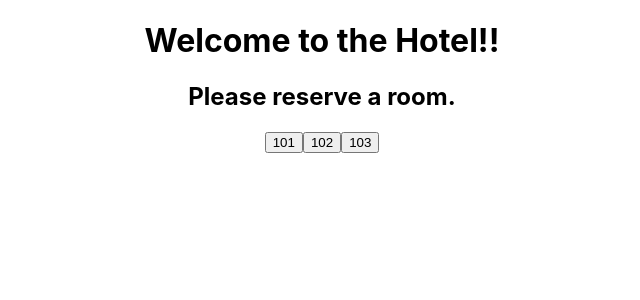
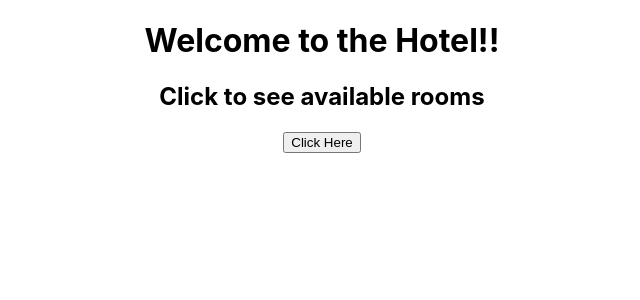
Before and after one commit to stephen-kovolski/react-game-app, a React (Create React App) app: page / in a window 1280 px wide. Shown: the top 300 px of the page, without its empty margins (318-958 px from the left). Built offline with nearby package versions, Linux system fonts and the light colour scheme.

Commit message:
cleaned up files

```diff
--- a/src/components/PickRoom.js
+++ b/src/components/PickRoom.js
@@ -1,13 +1,14 @@
 import React from "react";
 import rooms from "../roomLogic";
 
-function PickRoom(){
+function PickRoom(props){
     return(
         <div>
-            <h2>Please reserve a room.</h2>
-            <button>101</button>
+            <h2>Click to see available rooms</h2>
+            <button onClick={()=>{}}>Click Here</button>
+            {/* {<button>101</button>
             <button>102</button>
-            <button>103</button>
+            <button>103</button>} */}
         </div>
     )
 }
--- a/src/components/Welcome.js
+++ b/src/components/Welcome.js
@@ -2,7 +2,10 @@ import React from "react";
 
 function Welcome(){
     return(
-        <h1>Welcome to the Hotel!!</h1>
+        <div>
+            <h1>Welcome to the Hotel!!</h1>
+
+        </div>
     )
 }
 
```
Also changed, not shown: src/roomLogic.js (line endings or trailing spaces).
